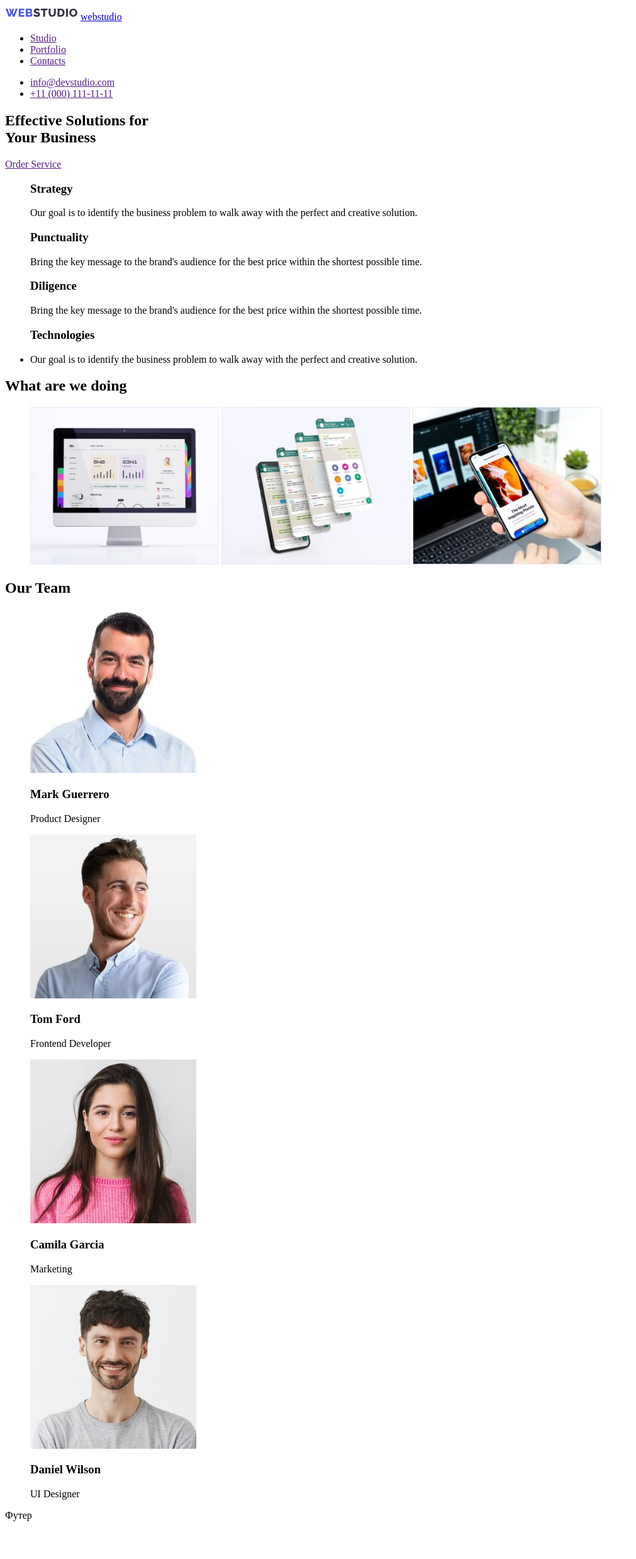
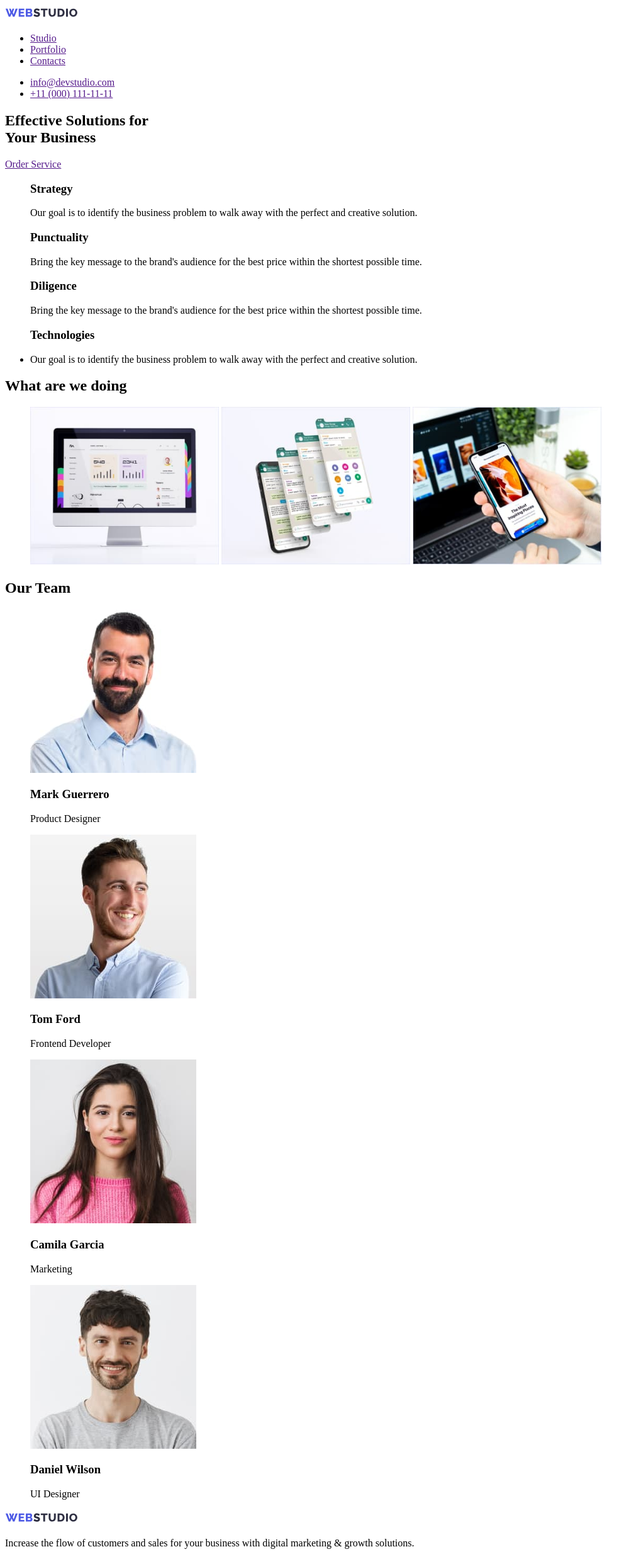
Before and after one commit to Dima-S13/goit-markup-hw-011, a plain HTML site: page index.html in a window 1280 px wide. Shown: the whole page at 63% size, without its empty margins (0-1011 px from the left). Before the commit the page ends 2423 px from the top, so only its background shows below. Drawn offline with Linux system fonts and the light colour scheme.

Commit message:
Update index.html

```diff
--- a/index.html
+++ b/index.html
@@ -12,7 +12,7 @@
       <!-- Site navigation -->
       <nav>
         <img src="./images/logo.svg" alt="Company `s logo" />
-        <a href="https://www.google.com.ua"> webstudio</a>
+        <a href="/"></a>
         <ul>
           <li><a href="">Studio</a></li>
           <li><a href="">Portfolio</a></li>
@@ -110,7 +110,9 @@
     </main>
         <!-- Footer page -->
         <footer>
-Футер
-        </footer>
+ <img src="./images/logo.svg" alt="Company `s logo" />
+        <a href="/"></a>
+        <p>Increase the flow of customers and sales for your business with digital marketing & growth solutions.</p>
+                </footer>
          </body>
 </html>
```
